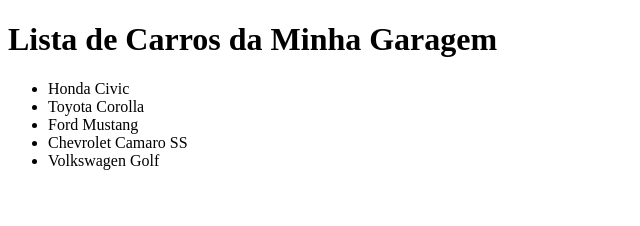
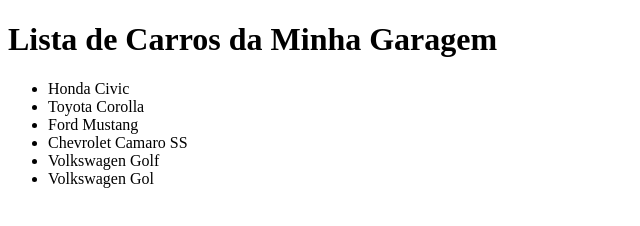
Before and after one commit to alanbrunoscience/test-git-flow, a website: page src/index3.html in a window 1280 px wide. Shown: the whole page, without its empty margins (0-640 px from the left). Drawn offline with Linux system fonts and the light colour scheme.

Commit message:
Update index3.html

```diff
--- a/src/index3.html
+++ b/src/index3.html
@@ -17,6 +17,7 @@
     <li>Ford Mustang</li>
     <li>Chevrolet Camaro SS</li>
     <li>Volkswagen Golf</li>
+    <li>Volkswagen Gol</li>
   </ul>
 
 </body>
```
